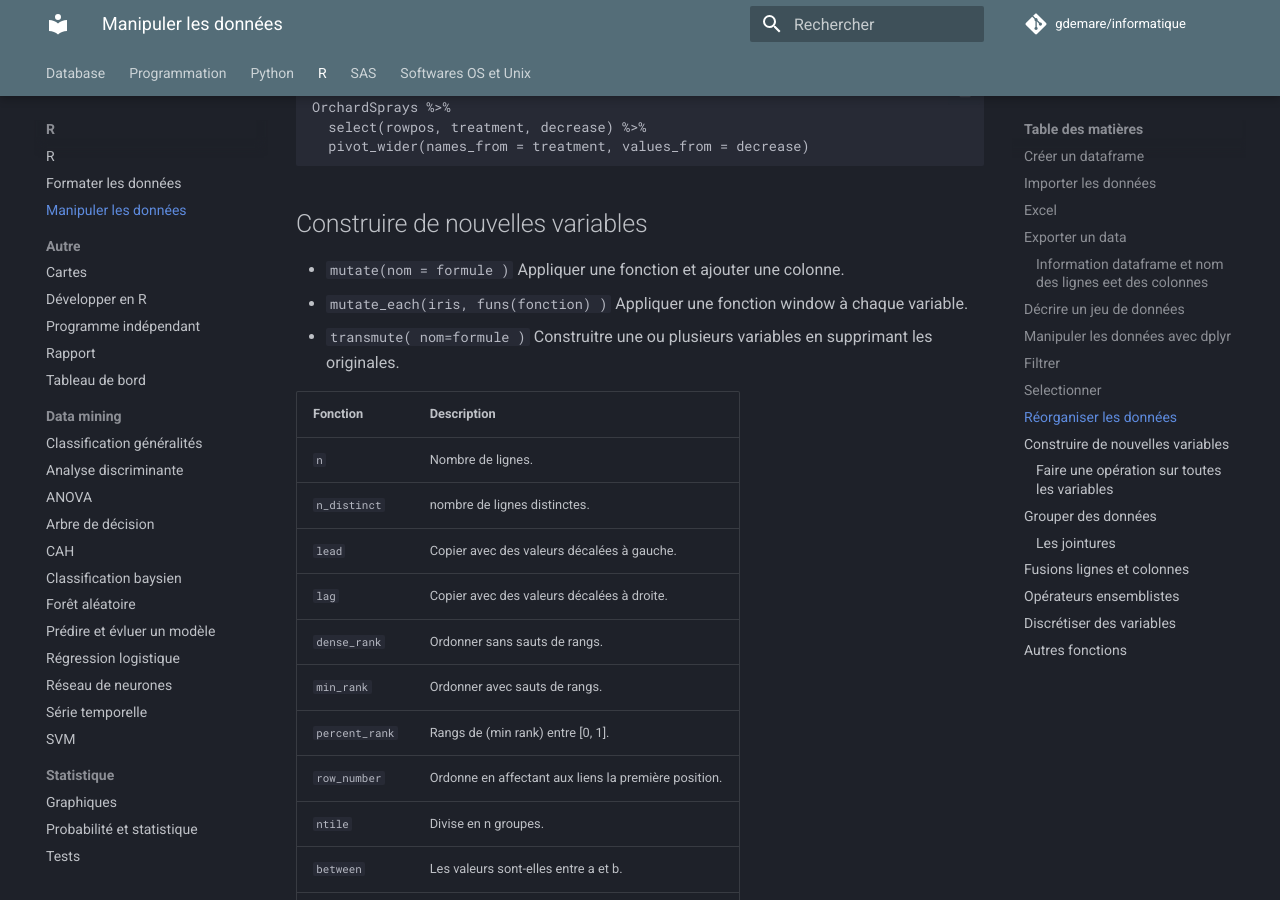
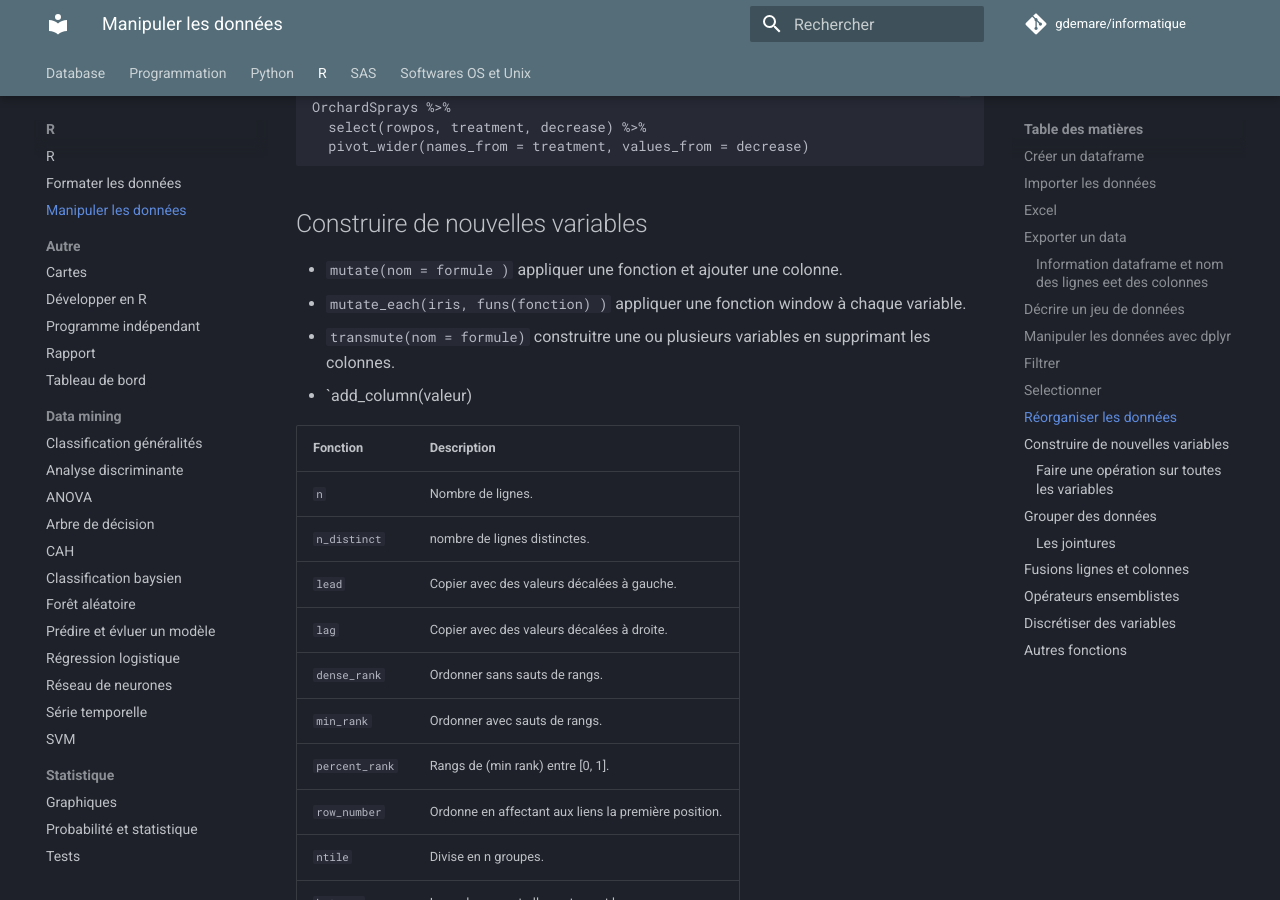
Before and after one commit to gdemare/Informatique, an MkDocs documentation site: the page built from docs/r/manipuler-donnees_r.md, in a window 1280 px wide and 900 px high, scrolled down 2802 px. Built offline with MkDocs 1.6.1 and Material for MkDocs 9.7.7, drawn with Linux system fonts in a browser that asks for light colours; comment, search, counter and statistics services are not loaded.

Commit message:
Update manipuler-donnees_r.md

```diff
--- a/docs/r/manipuler-donnees_r.md
+++ b/docs/r/manipuler-donnees_r.md
@@ -97,9 +97,10 @@ OrchardSprays %>%
 
 ## Construire de nouvelles variables
 
-* `mutate(nom = formule )` Appliquer une fonction et ajouter une colonne.
-* `mutate_each(iris, funs(fonction) )` Appliquer une fonction window à chaque variable.
-* `transmute( nom=formule )` Construitre une ou plusieurs variables en supprimant les originales.
+* `mutate(nom = formule )` appliquer une fonction et ajouter une colonne.
+* `mutate_each(iris, funs(fonction) )` appliquer une fonction window à chaque variable.
+* `transmute(nom = formule)` construitre une ou plusieurs variables en supprimant les colonnes.
+* `add_column(valeur)
 
 Fonction		| Description
 ----------------|-----------
```
